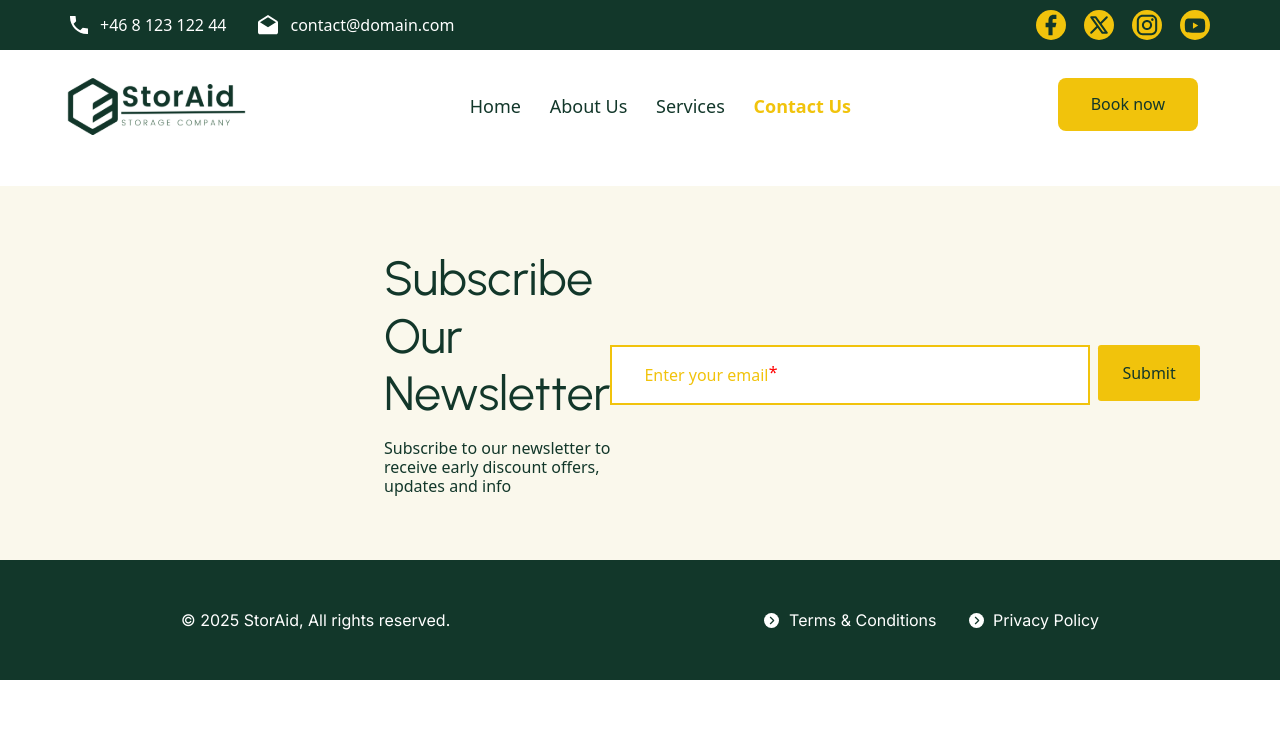
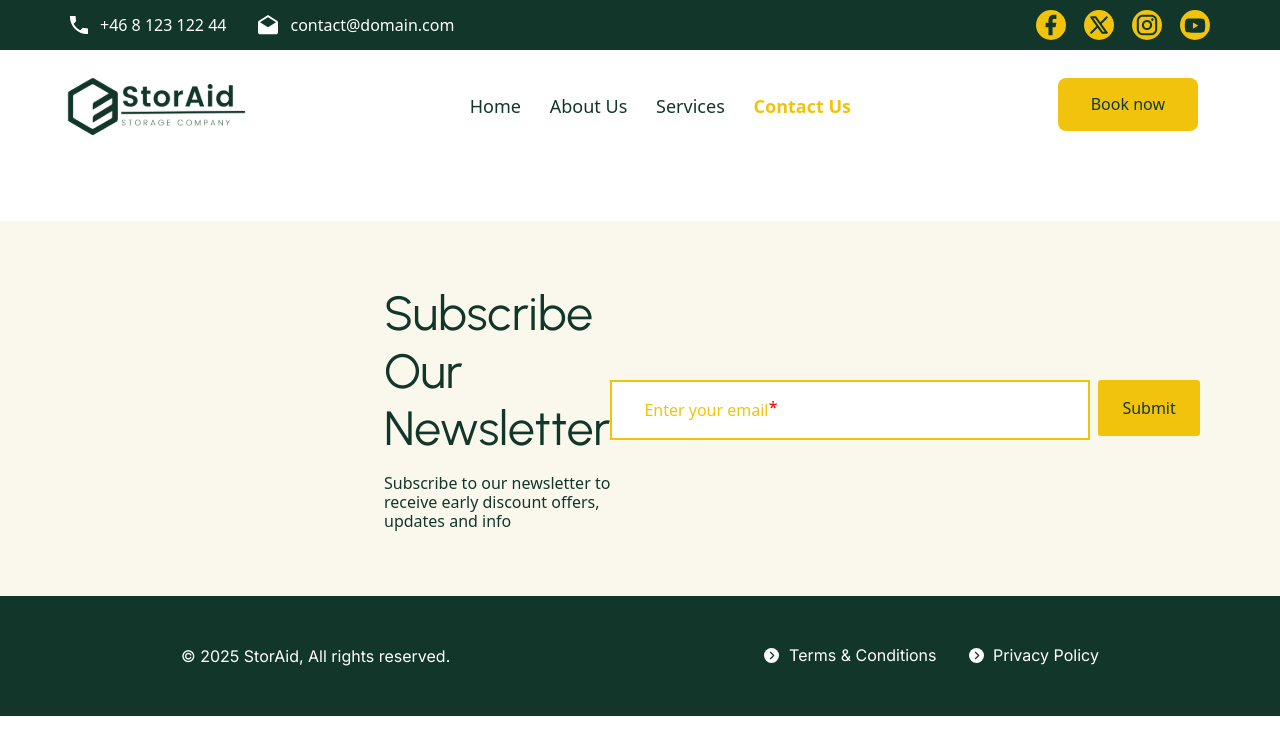
Before and after one commit to setsuBerg/StorAid-Storage-service, a React (Vite) app: page /contactus in a window 1280 px wide. Shown: the top 754 px of the page. Built offline with nearby package versions, Linux system fonts and the light colour scheme.

Commit message:
update breadcrumb

```diff
--- a/src/components/Breadcrumb.jsx
+++ b/src/components/Breadcrumb.jsx
@@ -1,34 +1,34 @@
-// import React from 'react'
+import React from 'react'
 
-// import { Link, useLocation } from 'react-router-dom';
+import { Link, useLocation } from 'react-router-dom';
 
-// const Breadcrumb = () => {
-//     const location = useLocation();
-//     const pathnames = location.pathname.split('/').filter((x) => x);
+const Breadcrumb = () => {
+    const location = useLocation();
+    const pathnames = location.pathname.split('/').filter((x) => x);
 
-//     return (
-//         <section className='page-title'>
-//             <div className='container'>
-//                 <h1>{pathnames[pathnames.length -1]?.replace(/-/g, ' ') || 'Home'}</h1>
-//                 <ul className='breadcrumb'>
-//                     <li><Link to='/'>Home</Link></li>
-//                     {
-//                         pathnames.map((value, index) => {
-//                             const to = `/${pathnames.slice(0, index +1).join('/')}`;
+    return (
+        <section className='page-title'>
+            <div className='container'>
+                <h1>{pathnames[pathnames.length -1]?.replace(/-/g, ' ') || 'Home'}</h1>
+                <ul className='breadcrumb'>
+                    <li><Link to='/'>Home</Link></li>
+                    {
+                        pathnames.map((value, index) => {
+                            const to = `/${pathnames.slice(0, index +1).join('/')}`;
 
-//                             return (
-//                                 <li key={to}>
-//                                     { index === pathnames.length -1
-//                                     ? (<span>{value.replace(/-/g, ' ')}</span>)
-//                                     : (<Link to={to}>{value.replace(/-/g, ' ')}</Link>)}
-//                                 </li>
-//                             );
-//                         })
-//                     }
-//                 </ul>
-//             </div>
-//         </section>
-//     );
-// };
+                            return (
+                                <li key={to}>
+                                    { index === pathnames.length -1
+                                    ? (<span>{value.replace(/-/g, ' ')}</span>)
+                                    : (<Link to={to}>{value.replace(/-/g, ' ')}</Link>)}
+                                </li>
+                            );
+                        })
+                    }
+                </ul>
+            </div>
+        </section>
+    );
+};
 
-// export default Breadcrumb
+export default Breadcrumb
--- a/src/components/Navbar.css
+++ b/src/components/Navbar.css
@@ -26,6 +26,7 @@
 }
 .topbar .toplogo {
     gap: 18px;
+    cursor: pointer;
 }
 
 .navbar {
--- a/src/components/Navbar.jsx
+++ b/src/components/Navbar.jsx
@@ -25,10 +25,10 @@ const Navbar = () => {
                         <span>contact@domain.com</span>
                     </div>
                     <div className='toplogo'>
-                        <Link className='facebook' to="/"><img src={Facebook} /></Link>
-                        <Link className='humble' to="/"><img src={Humble} /></Link>
-                        <Link className='instagram' to="/"><img src={Instagram} /></Link>
-                        <Link className='youtube' to="/"><img src={Youtube} /></Link>
+                        <a target='_blank' className='facebook'><img src={Facebook} /></a>
+                        <a target='_blank' className='humble'><img src={Humble} /></a>
+                        <a target='_blank' className='instagram'><img src={Instagram} /></a>
+                        <a target='_blank' className='youtube'><img src={Youtube} /></a>
                     </div>
                 </div>
 
--- a/src/pages/AboutUs.jsx
+++ b/src/pages/AboutUs.jsx
@@ -5,12 +5,14 @@ import Testimonials from '../components/Testimonials'
 import WhyChooseUs from '../components/WhyChooseUs'
 import Subscribe from '../components/Subscribe'
 
-// import Breadcrumb from '../components/Breadcrumb'
+import Breadcrumb from '../components/Breadcrumb'
 
 const AboutUs = () => {
   return (
     <>
     <div>AboutUs</div>
+
+      <Breadcrumb />
 
       <AboutUsSection />
       <Brands />
--- a/src/pages/ContactUs.jsx
+++ b/src/pages/ContactUs.jsx
@@ -2,12 +2,13 @@ import React from 'react'
 import Subscribe from '../components/Subscribe'
 
 
-// import Breadcrumb from '../components/Breadcrumb'
+import Breadcrumb from '../components/Breadcrumb'
 
 const ContactUs = () => {
   return (
     <>
-    <div>ContactUs</div>
+
+    <Breadcrumb />
     <Subscribe />
     </>
   )
--- a/src/pages/Home.jsx
+++ b/src/pages/Home.jsx
@@ -1,6 +1,6 @@
 import React from 'react'
+
 import Hero from '../components/Hero'
-import AboutUs from '../pages/AboutUs'
 import AboutUsSection from '../components/AboutUsSection'
 import Brands from '../components/Brands'
 import OurServices from '../components/OurServices'
--- a/src/pages/Services.jsx
+++ b/src/pages/Services.jsx
@@ -4,11 +4,13 @@ import OurServices from '../components/OurServices'
 import Testimonials from '../components/Testimonials'
 import LookingForSecure from '../components/LookingForSecure'
 import Subscribe from '../components/Subscribe'
+import Breadcrumb from '../components/Breadcrumb'
 
 const Services = () => {
   return (
     <>
-      <div>Services</div>
+
+      <Breadcrumb />
 
       <OurServices />
       <Testimonials />
```
Also changed, not shown: src/components/ServiceList.jsx (+21 -30 lines).
